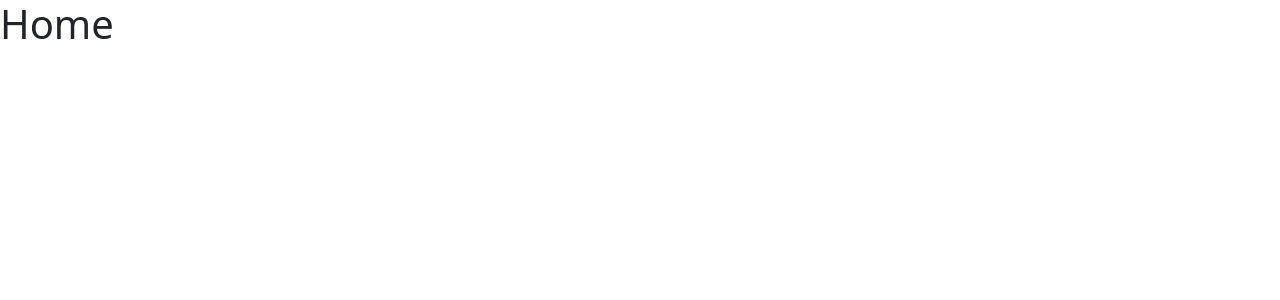
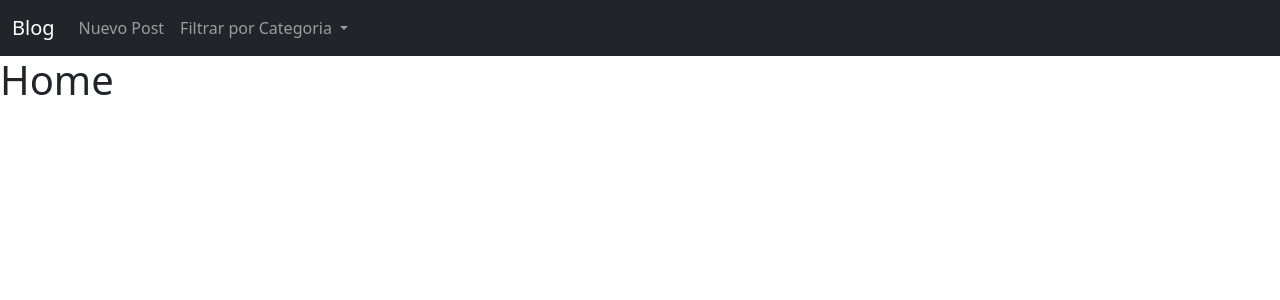
Before and after one commit to bealopezm/blogAngular, an Angular app: page /home in a window 1280 px wide. Shown: the top 300 px of the page. Built offline with nearby package versions, Linux system fonts and the light colour scheme.

Commit message:
Header cargado

```diff
--- a/src/app/app.component.html
+++ b/src/app/app.component.html
@@ -1 +1,7 @@
-<router-outlet></router-outlet>
+
+<header>
+  <app-header></app-header>
+</header>
+<main>
+  <router-outlet></router-outlet>
+</main>
--- a/src/app/app.module.ts
+++ b/src/app/app.module.ts
@@ -4,11 +4,13 @@ import { BrowserModule } from '@angular/platform-browser';
 import { AppRoutingModule } from './app-routing.module';
 import { AppComponent } from './app.component';
 import { HomeComponent } from './components/home/home.component';
+import { HeaderComponent } from './components/header/header.component';
 
 @NgModule({
   declarations: [
     AppComponent,
-    HomeComponent
+    HomeComponent,
+    HeaderComponent
   ],
   imports: [
     BrowserModule,
--- /dev/null
+++ b/src/app/components/header/header.component.html
@@ -0,0 +1,25 @@
+<nav class="navbar navbar-expand-lg navbar-dark bg-dark">
+  <div class="container-fluid">
+    <a class="navbar-brand" [routerLink]="['/home']">Blog</a>
+    <button class="navbar-toggler" type="button" data-bs-toggle="collapse" data-bs-target="#navbarNavDropdown" aria-controls="navbarNavDropdown" aria-expanded="false" aria-label="Toggle navigation">
+      <span class="navbar-toggler-icon"></span>
+    </button>
+    <div class="collapse navbar-collapse" id="navbarNavDropdown">
+      <ul class="navbar-nav">
+        <li class="nav-item">
+          <a class="nav-link" [routerLink]="">Nuevo Post</a>
+        </li>
+        <li class="nav-item dropdown">
+          <a class="nav-link dropdown-toggle"  id="navbarDropdownMenuLink" role="button" data-bs-toggle="dropdown" aria-expanded="false">
+            Filtrar por Categoria
+          </a>
+          <ul class="dropdown-menu" aria-labelledby="navbarDropdownMenuLink">
+            <li><a class="dropdown-item" href="#">Action</a></li>
+            <li><a class="dropdown-item" href="#">Another action</a></li>
+            <li><a class="dropdown-item" href="#">Something else here</a></li>
+          </ul>
+        </li>
+      </ul>
+    </div>
+  </div>
+</nav>
--- /dev/null
+++ b/src/app/components/header/header.component.ts
@@ -0,0 +1,15 @@
+import { Component, OnInit } from '@angular/core';
+
+@Component({
+  selector: 'app-header',
+  templateUrl: './header.component.html',
+  styleUrls: ['./header.component.css']
+})
+export class HeaderComponent implements OnInit {
+
+  constructor() { }
+
+  ngOnInit(): void {
+  }
+
+}
```
Also changed, not shown: src/app/components/header/header.component.css (added).
